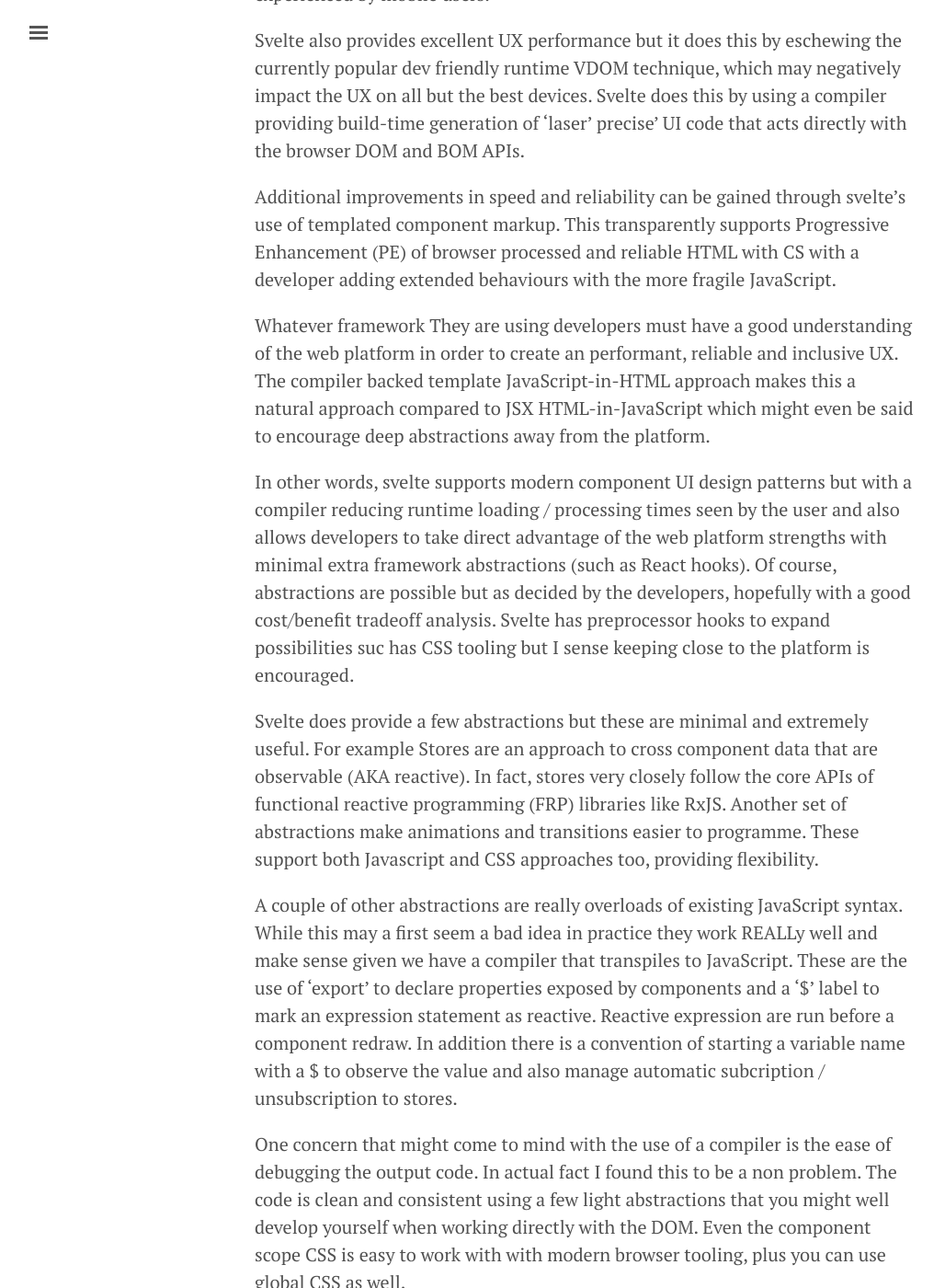
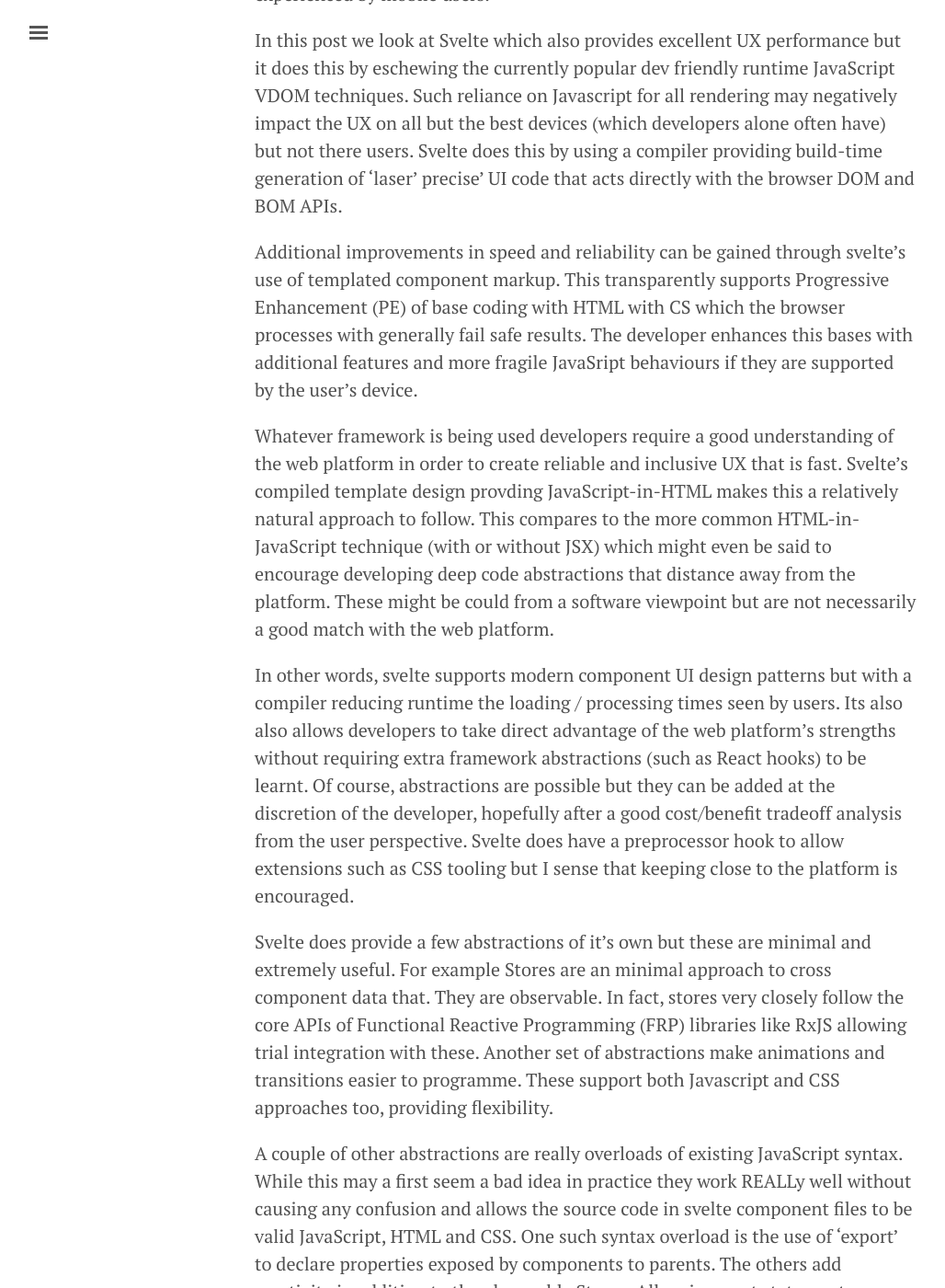
Before and after one commit to OpenDirective/opendirective.github.io, a Jekyll site: the page built from _posts/2019-12-19-is-sveltejs-the-user-friendly-developer-framework.md, in a window 1280 px wide and 1400 px high, scrolled down 633 px. Shown: the whole window at 92% size, without its empty margins (3-1031 px from the left). Built offline with Jekyll 4.4.1, drawn with Linux system fonts in a browser that asks for light colours; some of the changed text lies outside the part shown.

Commit message:
improvement scribing

```diff
--- a/_posts/2019-12-19-is-sveltejs-the-user-friendly-developer-framework.md
+++ b/_posts/2019-12-19-is-sveltejs-the-user-friendly-developer-framework.md
@@ -7,25 +7,25 @@
 Svelte provides an excellent Developer Experience (DX) whilst supporting a slick User Experience (UX), even on low powered devices. It does this through performing as much work as possible at build-time resulting in tight minimal code that when deployed directly interacts with the web platform in the browser.
 </div>
 
-In my [last post on hyperapp](/2019/08/04/hyperapp-micro-framework/) I explained its interest in terms of avoiding user frustration with slow performance of websites, often due to heavy reliance on a lot of javascript. Hyperapp is a tiny payload and is reasonably fast so can deliver a good UX on many older devices and even poor connectivity as often experienced by mobile users.
+In my [last post on hyperapp](/2019/08/04/hyperapp-micro-framework/) I explained my interest in terms of avoiding user frustration with poor website performance, often due to heavy reliance on a lot of javascript. Hyperapp is a tiny payload and is reasonably fast so can deliver a good UX on many older devices and even with poor connectivity as is often experienced by mobile users.
 
-Svelte also provides excellent UX performance but it does this by eschewing the currently popular dev friendly runtime VDOM technique, which may negatively impact the UX on all but the best devices. Svelte does this by using a compiler providing build-time generation of 'laser' precise' UI code that acts directly with the browser DOM and BOM APIs.
+In this post we look at Svelte which also provides excellent UX performance but it does this by eschewing the currently popular dev friendly runtime JavaScript VDOM techniques. Such reliance on Javascript for all rendering may negatively impact the UX on all but the best devices (which developers alone often have) but not there users. Svelte does this by using a compiler providing build-time generation of 'laser' precise' UI code that acts directly with the browser DOM and BOM APIs.
 
-Additional improvements in speed and reliability can be gained through svelte's use of templated component markup. This transparently supports Progressive Enhancement (PE) of browser processed and reliable HTML with CS with a developer adding extended behaviours with the more fragile JavaScript.
+Additional improvements in speed and reliability can be gained through svelte's use of templated component markup. This transparently supports Progressive Enhancement (PE) of base coding with HTML with CS which the browser processes with generally fail safe results. The  developer enhances this bases with additional features and more fragile JavaSript behaviours if they are supported by the user's device.
 
-Whatever framework They are using developers must have a good understanding of the web platform in order to create an performant, reliable and inclusive UX. The compiler backed template JavaScript-in-HTML approach makes this a natural approach compared to JSX HTML-in-JavaScript which might even be said to encourage deep abstractions away from the platform.
+Whatever framework is being used developers require a good understanding of the web platform in order to create reliable and inclusive UX that is fast. Svelte's compiled template design provding JavaScript-in-HTML makes this a relatively natural approach to follow. This compares to the more common HTML-in-JavaScript technique (with or without JSX) which might even be said to encourage developing deep code abstractions that distance away from the platform. These might be could from a software viewpoint but are not necessarily a good match with the web platform.
 
-In other words, svelte supports modern component UI design patterns but with a compiler reducing runtime loading / processing times seen by the user and also allows developers to take direct advantage of the web platform strengths with minimal extra framework abstractions (such as React hooks). Of course, abstractions are possible but as decided by the developers, hopefully with a good cost/benefit tradeoff analysis. Svelte has preprocessor hooks to expand possibilities suc has CSS tooling but I sense keeping close to the platform is encouraged.
+In other words, svelte supports modern component UI design patterns but with a compiler reducing runtime the loading / processing times seen by users. Its also also allows developers to take direct advantage of the web platform's strengths without requiring  extra framework abstractions (such as React hooks) to be learnt. Of course, abstractions are possible but they can be added at the discretion of the developer, hopefully after a good cost/benefit tradeoff analysis from the user perspective. Svelte does have a preprocessor hook to allow extensions such as CSS tooling but I sense that keeping close to the platform is encouraged.
 
-Svelte does provide a few abstractions but these are minimal and extremely useful. For example Stores are an approach to cross component data that are observable (AKA reactive). In fact, stores very closely follow the core APIs of functional reactive programming (FRP) libraries like RxJS. Another set of abstractions make animations and transitions easier to programme. These support both Javascript and CSS approaches too, providing flexibility.
+Svelte does provide a few abstractions of it's own but these are minimal and extremely useful. For example Stores are an minimal approach to cross component data that. They are observable. In fact, stores very closely follow the core APIs of Functional Reactive Programming (FRP) libraries like RxJS allowing trial integration with these. Another set of abstractions make animations and transitions easier to programme. These support both Javascript and CSS approaches too, providing flexibility.
 
-A couple of other abstractions are really overloads of existing JavaScript syntax. While this may a first seem a bad idea in practice they work REALLy well and make sense given we have a compiler that transpiles to JavaScript. These are the use of 'export' to declare properties exposed by components and a '$' label to mark an expression statement as reactive. Reactive expression are run before a component redraw. In addition there is a convention of starting a variable name with a $ to observe the value and also manage automatic subcription / unsubscription to stores.
+A couple of other abstractions are really overloads of existing JavaScript syntax. While this may a first seem a bad idea in practice they work REALLy well without causing any confusion and allows the source code in svelte component files to be valid JavaScript, HTML and CSS. One such syntax overload is the use of 'export' to declare properties exposed by components to parents. The others add reactivity in addition to the observable Stores. All assignment statements cause a redraw (hence Svelte is arguably more reactive than React and does not relay on immutability either). Mutation methods such as 'array.push' do not but there are simple work-arounds.  Another is the use of a '$:' label to mark expression statements as reactive. Reactive expressions are run before a component redraws when ever any of their dependencies change. Finally, there is a convention of starting a variable name with a $ to generate code that observes the value and also manages automatic subcription / unsubscription to stores.
 
-One concern that might come to mind with the use of a compiler is the ease of debugging the output code. In actual fact I found this to be a non problem. The code is clean and consistent using a few light abstractions that you might well develop yourself when working directly with the DOM. Even the component scope CSS is easy to work with with modern browser tooling, plus you can use global CSS as well.
+One concern that might come to mind when considering the use of a compiler is the ease of debugging the output code. In actual fact, I found this to be a non problem. The code is clean and consistent using a few light abstractions that you might well develop yourself when working directly with the DOM. Even the component scope CSS is easy to work with with modern browser tooling, plus you can use global CSS as well.
 
 Svelte is experiencing something of a major surge in interest right now and this is perfectly understandable given version 3.0 bringing together various excellent ideas, hitting a sweet spot for both DX and UK. Personally having been a heavy user of Macro Assemblers, the make tool with scripts and the awesomeness of generics using the C++ processor I fully appreciate the approach of removing work from run time in order to improve both DX and UX.
 
-One final impressive "feature" of svelte is the excellent resources svelte's developer Richard Harris has provided for learning. There's a REPL and the tutorial provide an interactive place to explore which once completed leaves you with a solid understanding of svelte.
+One final impressive "feature" of svelte well worth mentioning is the excellent learning resources provided by svelte's developer Richard Harris. There's a REPL and the tutorial provide an interactive place to explore which once completed leaves you with a solid understanding of svelte.
 
 Svelte is relatively young but with a well led and fairly small community. Even so, it is poised to have a big impact. In fact, I just saw it prominently featured in the 'State of JavaScript' survey results, taking pride of place next to the big popular frameworks. Watch this space!
 
```
